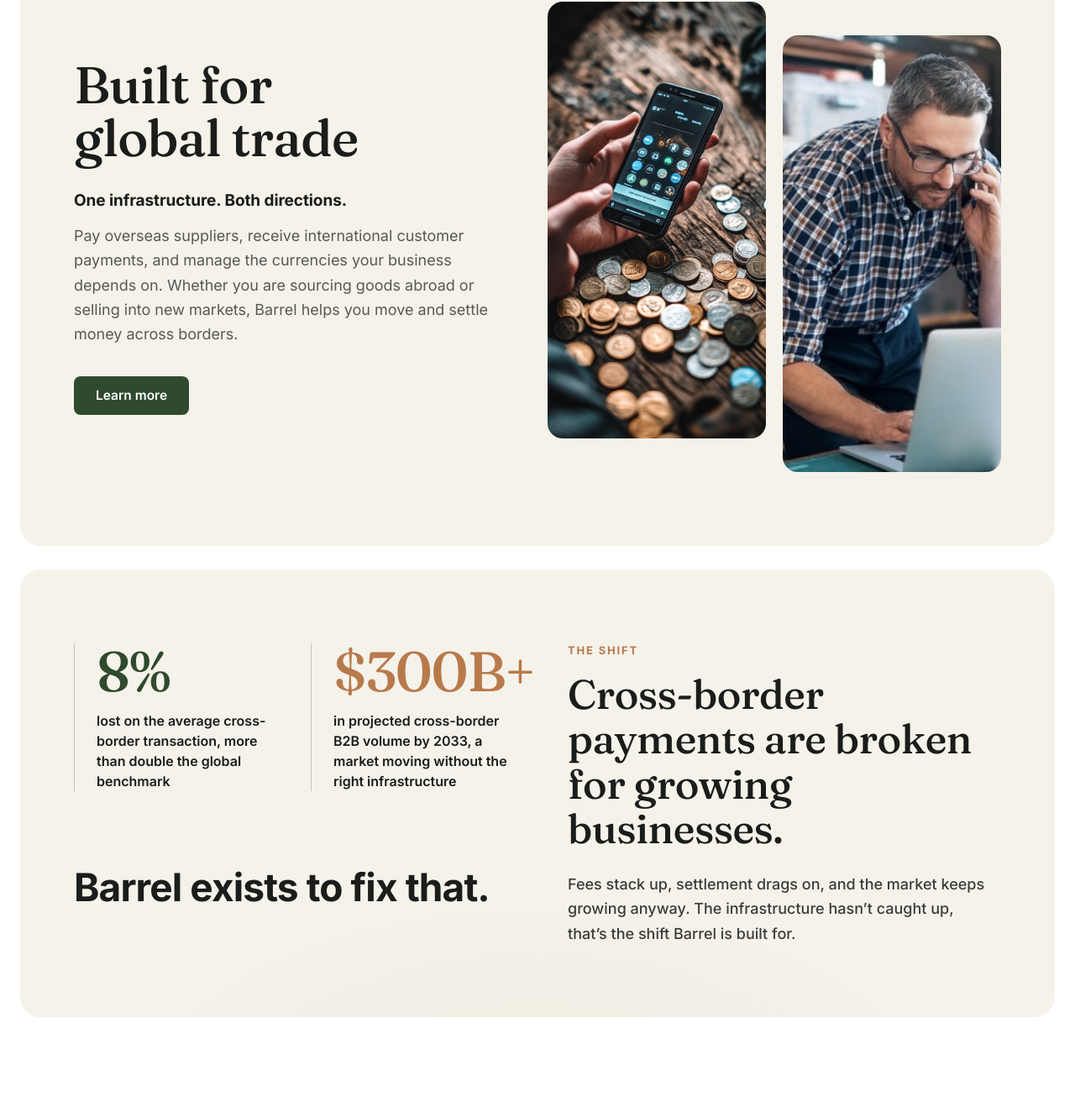
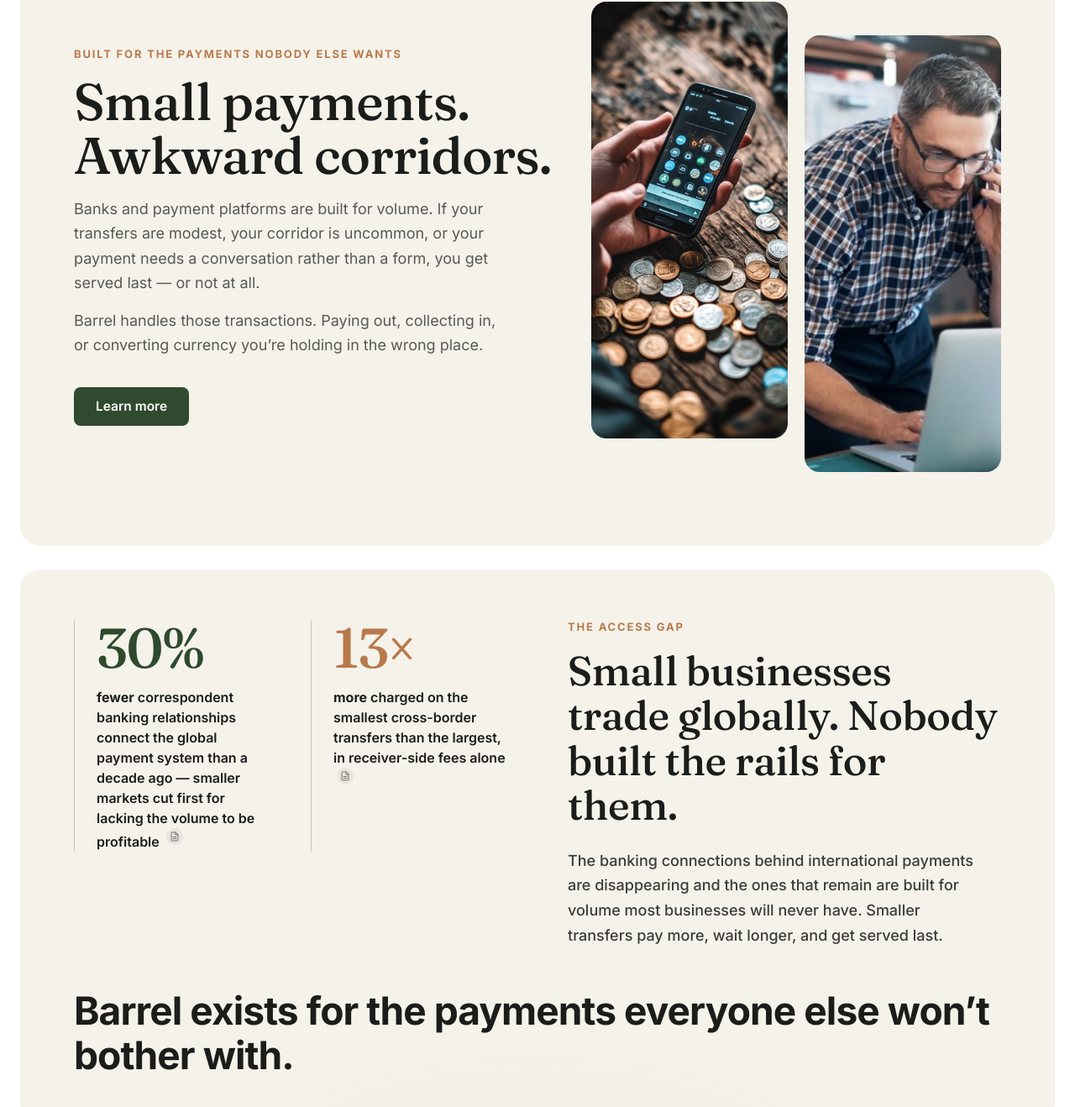
Before and after one commit to tolutally/barrel-web, a website: page index.html in a window 1280 px wide. Shown: the part 2135-3453 px from the top of the page at 84% size. Drawn offline with Linux system fonts and the light colour scheme.

Commit message:
Update who-it-is-for positioning copy and layout

```diff
--- a/index.html
+++ b/index.html
@@ -501,9 +501,19 @@
 
     .who-grid {
       display: grid;
-      grid-template-columns: minmax(0, 1fr) minmax(0, 1.08fr);
+      grid-template-columns: minmax(0, 1.13fr) minmax(0, 1fr);
       gap: 64px;
       align-items: center;
+    }
+
+    .who .eyebrow {
+      display: block;
+      margin-bottom: 18px;
+      font-size: 13px;
+      font-weight: 700;
+      letter-spacing: 0.14em;
+      text-transform: uppercase;
+      color: var(--copper);
     }
 
     .who h2 {
@@ -513,7 +523,12 @@
       line-height: 1.04;
       letter-spacing: -0.015em;
       color: var(--ink);
-      max-width: 9ch;
+      max-width: none;
+    }
+
+    .who h2 span {
+      display: block;
+      white-space: nowrap;
     }
 
     .who-subtitle {
@@ -580,7 +595,7 @@
         radial-gradient(800px 400px at 50% 120%, rgba(184, 122, 75, 0.08), transparent 60%),
         var(--paper);
       border-radius: 24px;
-      padding: 88px 64px 84px;
+      padding: 60px 64px 56px;
     }
 
     /* stats column left, headline block right — like the reference */
@@ -661,15 +676,36 @@
       max-width: 300px;
     }
 
+    .stat-cite {
+      display: inline-flex;
+      align-items: center;
+      justify-content: center;
+      vertical-align: super;
+      width: 20px;
+      height: 20px;
+      margin-left: 4px;
+      border-radius: 50%;
+      color: rgba(26, 29, 26, 0.55);
+      background: rgba(26, 29, 26, 0.06);
+      transition: color 0.2s ease, background 0.2s ease;
+    }
+
+    .stat-cite:hover {
+      color: #fff;
+      background: var(--deep-green);
+    }
+
+    .stat-copper .stat-cite:hover { background: var(--copper); }
+
     /* big bold closing statement, bottom-left like the reference */
     .shift-closing {
-      margin-top: 88px;
+      margin-top: 49px;
       font-size: clamp(32px, 3.6vw, 48px);
       font-weight: 700;
       letter-spacing: -0.02em;
       line-height: 1.15;
       color: var(--ink);
-      max-width: 640px;
+      max-width: none;
     }
 
     /* fade-up on scroll into view */
@@ -1135,7 +1171,7 @@
         <a href="#what-we-do">What we do</a>
         <a href="#who-its-for">Who it&rsquo;s for</a>
         <a href="#how-it-works">How it works</a>
-        <a class="btn btn-lime" href="https://wa.me/?text=Hi%2C%20I%27d%20like%20a%20rate%20for%E2%80%A6" target="_blank" rel="noopener">Get a Rate</a>
+        <a class="btn btn-lime" href="https://wa.me/15877272124?text=Hi%20Barrel%20%E2%80%94%20I'd%20like%20a%20rate.%0A%0ASending%3A%20%0ATo%3A%20%0AFor%3A%20" target="_blank" rel="noopener">Get a Rate</a>
       </nav>
     </div>
   </header>
@@ -1155,7 +1191,7 @@
         </p>
 
         <div class="hero-ctas">
-          <a class="btn btn-lime" href="https://wa.me/?text=Hi%2C%20I%27d%20like%20a%20rate%20for%E2%80%A6" target="_blank" rel="noopener">Get a Rate</a>
+          <a class="btn btn-lime" href="https://wa.me/15877272124?text=Hi%20Barrel%20%E2%80%94%20I'd%20like%20a%20rate.%0A%0ASending%3A%20%0ATo%3A%20%0AFor%3A%20" target="_blank" rel="noopener">Get a Rate</a>
         </div>
         <p class="cta-microcopy">Send us your amount, get a rate back - no obligation.</p>
       </div>
@@ -1264,7 +1300,7 @@
           </button>
           <div class="accordion-panel">
             <div>
-              <p>Yes. Barrel operates through a Canadian money services business registered with FINTRAC, Canada&rsquo;s financial-crimes regulator. Every transaction runs through that regulated entity with a full paper trail, not an individual&rsquo;s account.</p>
+              <p>Yes. Barrel operates through a Canadian money services business registered with FINTRAC (MSB registration C10001493), independently verifiable on FINTRAC&rsquo;s public registry. Every transaction runs through that registered entity with a full paper trail &mdash; not an individual&rsquo;s account.</p>
             </div>
           </div>
         </div>
@@ -1313,11 +1349,12 @@
     <div class="who-card">
       <div class="who-grid">
         <div class="who-copy">
-          <h2>Built for global trade</h2>
-          <p class="who-subtitle">One infrastructure. Both directions.</p>
-          <p class="who-lead">Pay overseas suppliers, receive international customer payments, and manage the currencies your business depends on. Whether you are sourcing goods abroad or selling into new markets, Barrel helps you move and settle money across borders.</p>
+          <span class="eyebrow">Built for the payments nobody else wants</span>
+          <h2><span>Small payments.</span><span>Awkward corridors.</span></h2>
+          <p class="who-lead">Banks and payment platforms are built for volume. If your transfers are modest, your corridor is uncommon, or your payment needs a conversation rather than a form, you get served last &mdash; or not at all.</p>
+          <p class="who-lead">Barrel handles those transactions. Paying out, collecting in, or converting currency you&rsquo;re holding in the wrong place.</p>
           <div class="who-actions">
-            <a class="btn btn-green" href="#quote">Learn more</a>
+            <a class="btn btn-green" href="https://wa.me/15877272124?text=Hi%20Barrel%20%E2%80%94%20I'd%20like%20a%20rate.%0A%0ASending%3A%20%0ATo%3A%20%0AFor%3A%20" target="_blank" rel="noopener">Learn more</a>
           </div>
         </div>
 
@@ -1344,27 +1381,27 @@
     <div class="shift-card">
       <div class="shift-grid">
         <div class="shift-head">
-          <span class="eyebrow">The Shift</span>
-          <h2>Cross-border payments are broken for growing businesses.</h2>
-          <p class="lead">Fees stack up, settlement drags on, and the market keeps growing anyway. The infrastructure hasn&rsquo;t caught up, that&rsquo;s the shift Barrel is built for.</p>
+          <span class="eyebrow">The Access Gap</span>
+          <h2>Small businesses trade globally. Nobody built the rails for them.</h2>
+          <p class="lead">The banking connections behind international payments are disappearing and the ones that remain are built for volume most businesses will never have. Smaller transfers pay more, wait longer, and get served last.</p>
         </div>
 
         <div class="shift-stats-col">
           <div class="stats-row">
             <div class="stat stat-green reveal">
-              <span class="stat-number" data-count="8" data-suffix="%">8%</span>
-              <p class="stat-label">lost on the average cross-border transaction, more than double the global benchmark</p>
+              <span class="stat-number" data-count="30" data-suffix="%">30%</span>
+              <p class="stat-label"><strong>fewer</strong> correspondent banking relationships connect the global payment system than a decade ago &mdash; smaller markets cut first for lacking the volume to be profitable <a class="stat-cite" href="https://www.worldbank.org/en/news/press-release/2024/09/06/world-bank-works-to-ensure-pacific-island-countries-stay-connected-to-global-financial-system" target="_blank" rel="noopener" aria-label="Source: World Bank" title="Source: World Bank"><svg viewBox="0 0 24 24" width="12" height="12" fill="none" stroke="currentColor" stroke-width="2" stroke-linecap="round" stroke-linejoin="round" aria-hidden="true"><path d="M14 2H6a2 2 0 0 0-2 2v16a2 2 0 0 0 2 2h12a2 2 0 0 0 2-2V8z"/><polyline points="14 2 14 8 20 8"/><line x1="8" y1="13" x2="16" y2="13"/><line x1="8" y1="17" x2="16" y2="17"/></svg></a></p>
             </div>
 
             <div class="stat stat-copper reveal">
-              <span class="stat-number" data-count="300" data-prefix="$" data-suffix="B+">$300B+</span>
-              <p class="stat-label">in projected cross-border B2B volume by 2033, a market moving without the right infrastructure</p>
+              <span class="stat-number" data-count="13" data-suffix="&times;">13&times;</span>
+              <p class="stat-label"><strong>more</strong> charged on the smallest cross-border transfers than the largest, in receiver-side fees alone <a class="stat-cite" href="https://www.fsb.org/uploads/P091025-1.pdf" target="_blank" rel="noopener" aria-label="Source: Financial Stability Board" title="Source: Financial Stability Board"><svg viewBox="0 0 24 24" width="12" height="12" fill="none" stroke="currentColor" stroke-width="2" stroke-linecap="round" stroke-linejoin="round" aria-hidden="true"><path d="M14 2H6a2 2 0 0 0-2 2v16a2 2 0 0 0 2 2h12a2 2 0 0 0 2-2V8z"/><polyline points="14 2 14 8 20 8"/><line x1="8" y1="13" x2="16" y2="13"/><line x1="8" y1="17" x2="16" y2="17"/></svg></a></p>
             </div>
           </div>
-
-          <p class="shift-closing reveal">Barrel exists to fix that.</p>
         </div>
       </div>
+
+      <p class="shift-closing reveal">Barrel exists for the payments everyone else won&rsquo;t bother with.</p>
     </div>
   </section>
 
@@ -1516,7 +1553,7 @@
       <span class="eyebrow">Connect with us</span>
       <h2>Move your money globally - without the wait, the guesswork, or the chase.</h2>
       <div class="final-cta-actions">
-        <a class="btn btn-green" href="https://wa.me/?text=Hi%2C%20I%27d%20like%20a%20rate%20for%E2%80%A6" target="_blank" rel="noopener">Get a Rate</a>
+        <a class="btn btn-green" href="https://wa.me/15877272124?text=Hi%20Barrel%20%E2%80%94%20I'd%20like%20a%20rate.%0A%0ASending%3A%20%0ATo%3A%20%0AFor%3A%20" target="_blank" rel="noopener">Get a Rate</a>
       </div>
       <p class="cta-microcopy">Send us your amount, get a rate back - no obligation.</p>
     </div>
@@ -1530,11 +1567,11 @@
           <a href="#what-we-do">What we do</a>
           <a href="#who-its-for">Who it&rsquo;s for</a>
           <a href="#how-it-works">How it works</a>
-          <a href="https://wa.me/?text=Hi%2C%20I%27d%20like%20a%20rate%20for%E2%80%A6" target="_blank" rel="noopener">Get a Rate</a>
+          <a href="https://wa.me/15877272124?text=Hi%20Barrel%20%E2%80%94%20I'd%20like%20a%20rate.%0A%0ASending%3A%20%0ATo%3A%20%0AFor%3A%20" target="_blank" rel="noopener">Get a Rate</a>
         </nav>
       </div>
       <p class="footer-legal">
-        Barrel Technologies operates through a Canadian MSB registered with FINTRAC.
+        Barrel Technologies operates through a Canadian money services business registered with FINTRAC &mdash; MSB registration C10001493.
         Figures cited reflect industry data on cross-border payments and are
         provided for context. Barrel is a service for moving foreign currency;
         it is not a bank.
```
